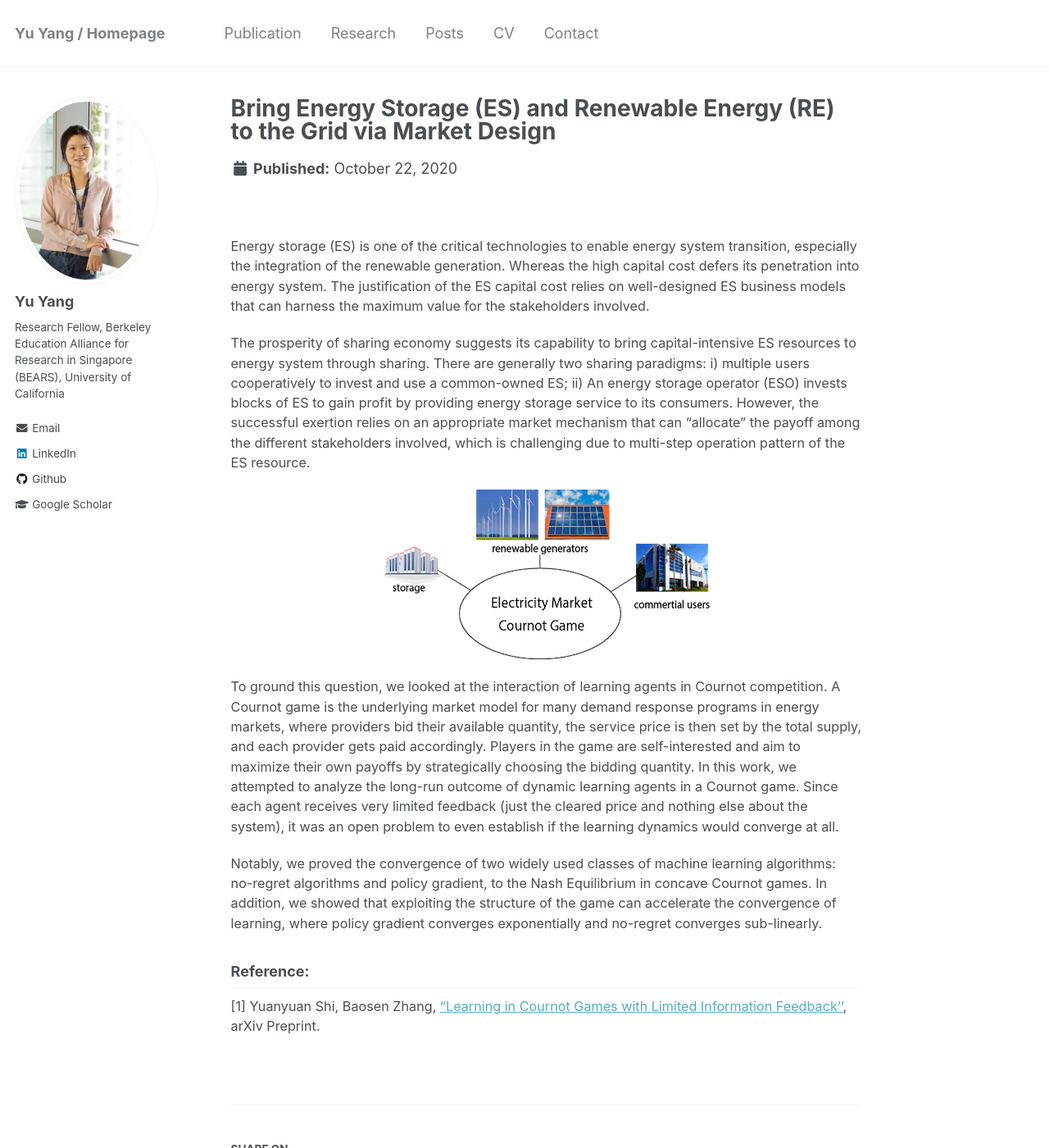
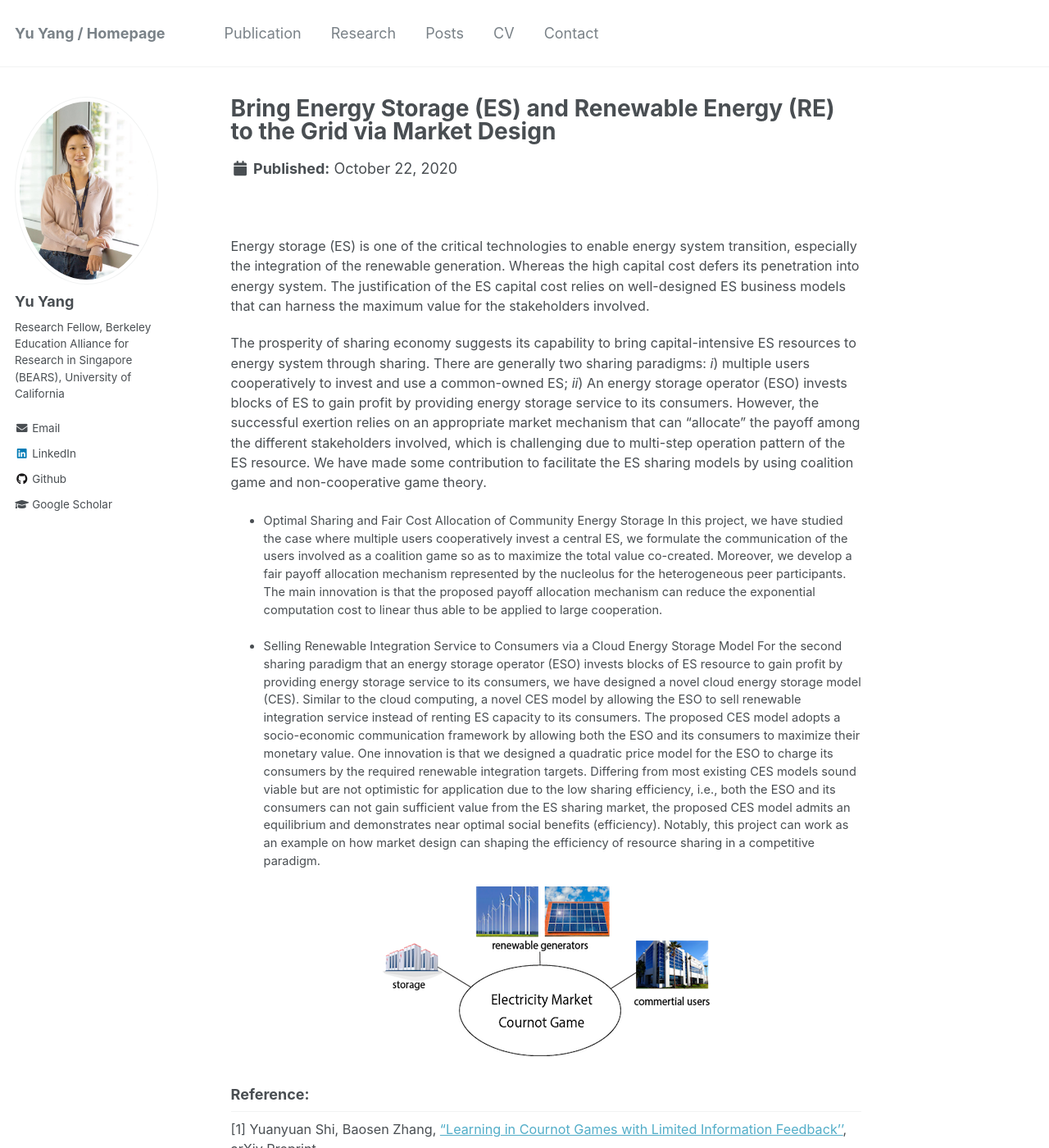
Before and after one commit to yangyu-berkeley/yangyu-berkeley.github.io, a Jekyll site: the page built from _research/research-1.md, in a window 1280 px wide and 1400 px high. Shown: the whole window at 82% size. Built offline with Jekyll 4.4.1, drawn with Linux system fonts in a browser that asks for light colours.

Commit message:
Update research-1.md

```diff
--- a/_research/research-1.md
+++ b/_research/research-1.md
@@ -7,14 +7,17 @@ collection: research
 
 Energy storage (ES) is one of the critical technologies to enable energy system transition, especially the integration of the renewable generation. Whereas the high capital cost defers its penetration into energy system. The justification of the ES capital cost relies on well-designed ES business models that can harness the maximum value for the stakeholders involved.
 
-The prosperity of sharing economy suggests its capability to bring capital-intensive ES resources to energy system through sharing. There are generally two sharing paradigms: i) multiple users cooperatively to invest and use a common-owned ES; ii) An energy storage operator (ESO) invests blocks of ES to gain profit by providing energy storage service to its consumers. However, the successful exertion relies on an appropriate market mechanism that can "allocate" the payoff among the different stakeholders involved, which is challenging due to multi-step operation pattern of the ES resource.
+The prosperity of sharing economy suggests its capability to bring capital-intensive ES resources to energy system through sharing. There are generally two sharing paradigms: *i*) multiple users cooperatively to invest and use a common-owned ES; *ii*) An energy storage operator (ESO) invests blocks of ES to gain profit by providing energy storage service to its consumers. However, the successful exertion relies on an appropriate market mechanism that can "allocate" the payoff among the different stakeholders involved, which is challenging due to multi-step operation pattern of the ES resource. We have made some contribution to facilitate the ES sharing models by using coalition game and non-cooperative game theory.
+
+* Optimal Sharing and Fair Cost Allocation of Community Energy Storage
+In this project, we have studied the case where multiple users cooperatively invest a central ES, we formulate the communication of the users involved as a coalition game so as to maximize the total value co-created. Moreover, we develop a fair payoff allocation mechanism  represented by the nucleolus for the heterogeneous peer participants. The main innovation is that the proposed payoff allocation mechanism can reduce the exponential computation cost to linear thus able to be applied to large cooperation.
+
+* Selling Renewable Integration Service to Consumers via a Cloud Energy Storage Model
+For the second sharing paradigm that an energy storage operator (ESO) invests blocks of ES resource to gain profit by providing energy storage service to its consumers, we have designed a novel cloud energy storage model (CES). Similar to the cloud computing, a novel CES model by allowing the ESO to sell renewable integration service instead of renting ES capacity to its consumers. The proposed CES model adopts a socio-economic communication framework by allowing both the ESO and its consumers to maximize their monetary value. One innovation is that we designed a quadratic price model for the ESO to charge its consumers by the required renewable integration targets. Differing from most existing CES models sound viable but are not optimistic for application due to the low sharing efficiency, i.e., both the ESO and its consumers can not gain sufficient value from the ES sharing market, the proposed CES model admits an equilibrium and demonstrates near optimal social benefits (efficiency). Notably, this project can work as an example on how market design can shaping the efficiency of resource sharing in a competitive paradigm.
 
 <p align="center">
 	<img src='/images/research/game.png'>
 </p>
-To ground this question, we looked at the interaction of learning agents in Cournot competition. A Cournot game is the underlying market model for many demand response programs in energy markets, where providers bid their available quantity, the service price is then set by the total supply, and each provider gets paid accordingly. Players in the game are self-interested and aim to maximize their own payoffs by strategically choosing the bidding quantity. In this work, we attempted to analyze the long-run outcome of dynamic learning agents in a Cournot game. Since each agent receives very limited feedback (just the cleared price and nothing else about the system), it was an open problem to even establish if the learning dynamics would converge at all.
-
-Notably, we proved the convergence of two widely used classes of machine learning algorithms: no-regret algorithms and policy gradient, to the Nash Equilibrium in concave Cournot games. In addition, we showed that exploiting the structure of the game can accelerate the convergence of learning, where policy gradient converges exponentially and no-regret converges sub-linearly.
 
 ## Reference:
 
```
